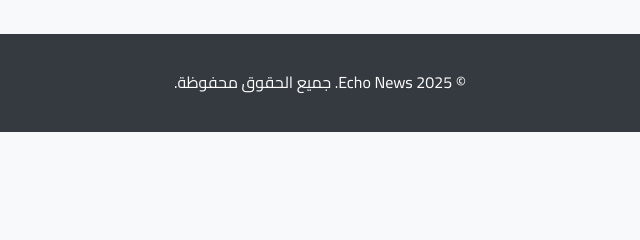
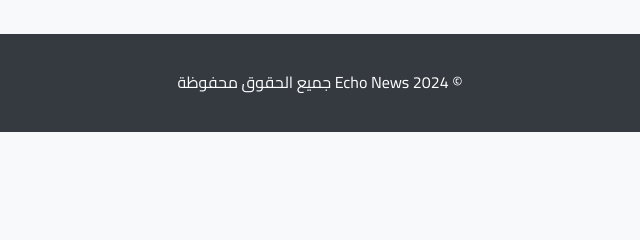
Before and after one commit to naserashly/echo-news, a plain HTML site: page index.html in a window 1280 px wide. Shown: the part 202-442 px from the top of the page, 320-960 px from the left. Drawn offline with Linux system fonts and the light colour scheme; no server answers.

Commit message:
Update index.html

```diff
--- a/index.html
+++ b/index.html
@@ -437,7 +437,7 @@
     </div>
 
     <footer>
-        <p>© 2025 Echo News. جميع الحقوق محفوظة.</p>
+        <p>© 2024 Echo News جميع الحقوق محفوظة </p>
     </footer>
 
     <!-- Firebase SDKs -->
```
